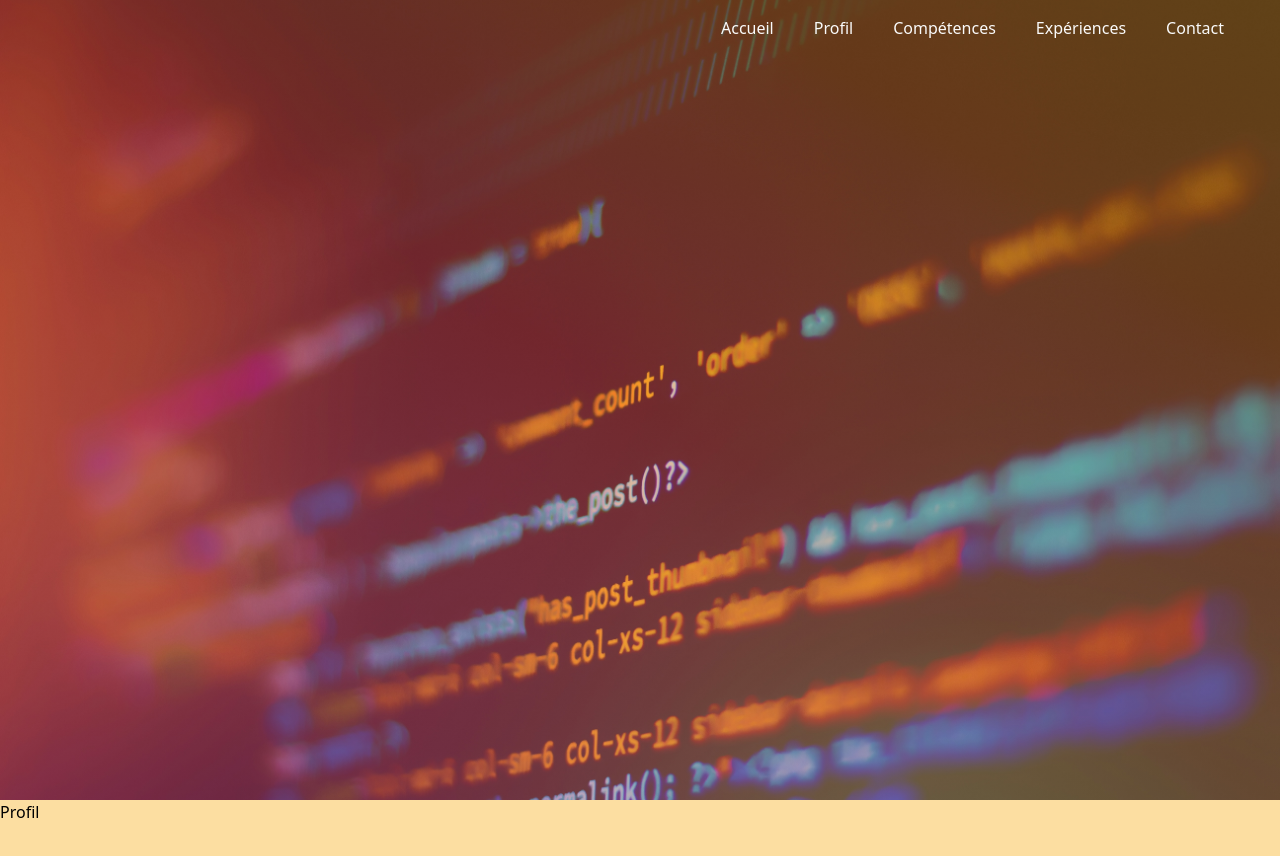
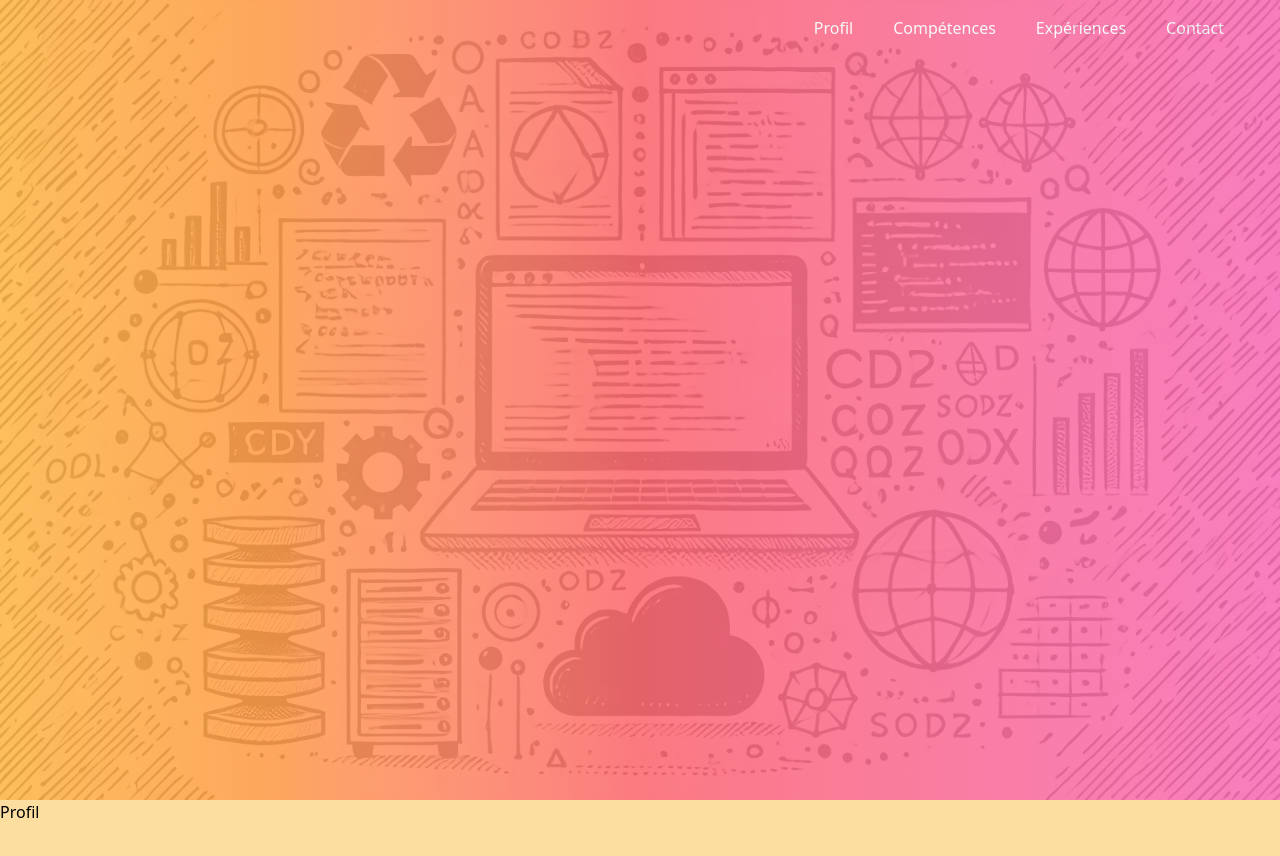
Before and after one commit to ElodieRoy/CV, a React (Vite) app in the folder frontend/: page / in a window 1280 px wide. Shown: the top 856 px of the page. Built offline with nearby package versions, Linux system fonts and the light colour scheme.

Commit message:
feat: change background

```diff
--- a/frontend/src/i18n/fr/translation.json
+++ b/frontend/src/i18n/fr/translation.json
@@ -1,6 +1,5 @@
 {
   "menu": {
-    "home": "Accueil",
     "profile": "Profil",
     "skills": "Compétences",
     "experiences": "Expériences",
--- a/frontend/src/sections/Home.tsx
+++ b/frontend/src/sections/Home.tsx
@@ -1,10 +1,11 @@
 export function Home() {
   return (
     <section
-      className="bg-[url('src/assets/bg.jpg')] bg-cover bg-center"
+      className="bg-gradient-to-l from-pink-500/70 via-red-500/70 to-amber-500/70"
       id="home"
     >
-      <div className=" bg-gradient-to-tr from-pink-500/30 via-red-500/30 to-amber-500/30 h-screen"></div>
+      {/*  */}
+      <div className="bg-[url('src/assets/bg2.webp')] bg-cover bg-center opacity-10 h-screen"></div>
     </section>
   );
 }
```
Also changed, not shown: frontend/src/assets/bg1.webp (added), frontend/src/assets/bg2.webp (added).
